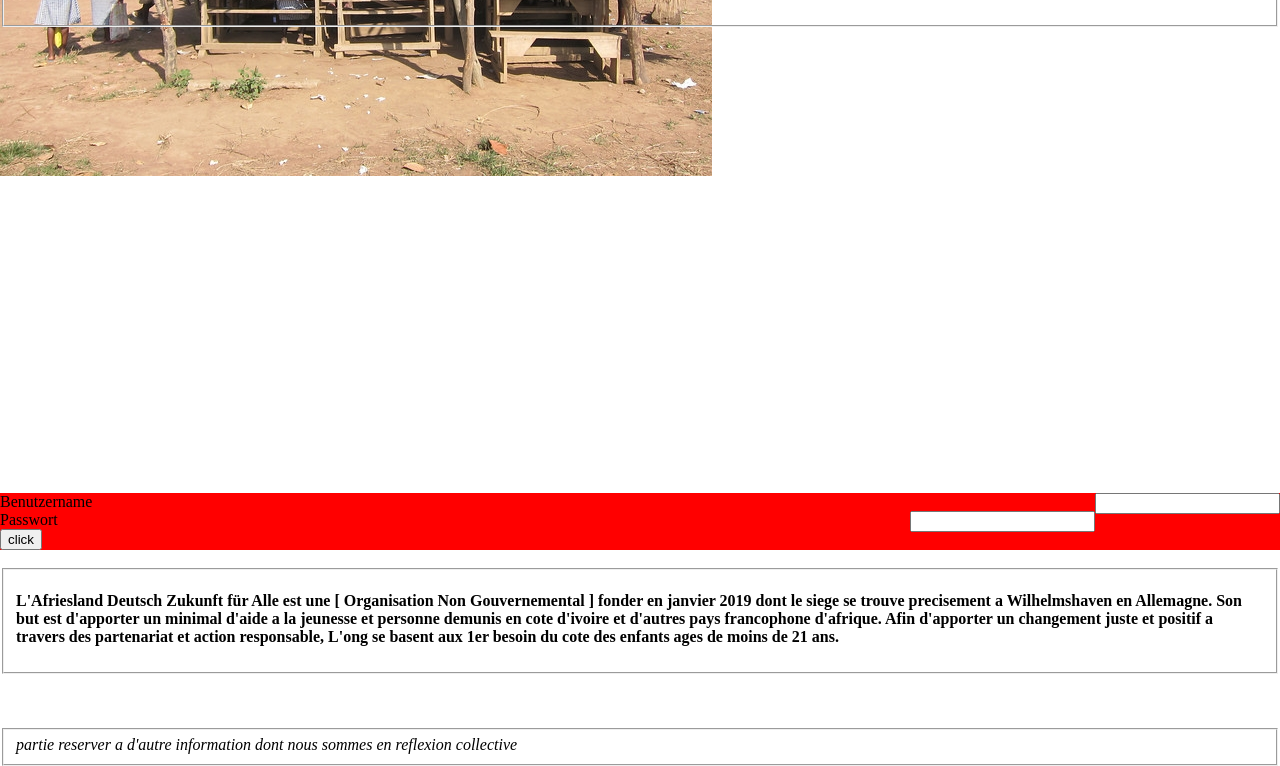
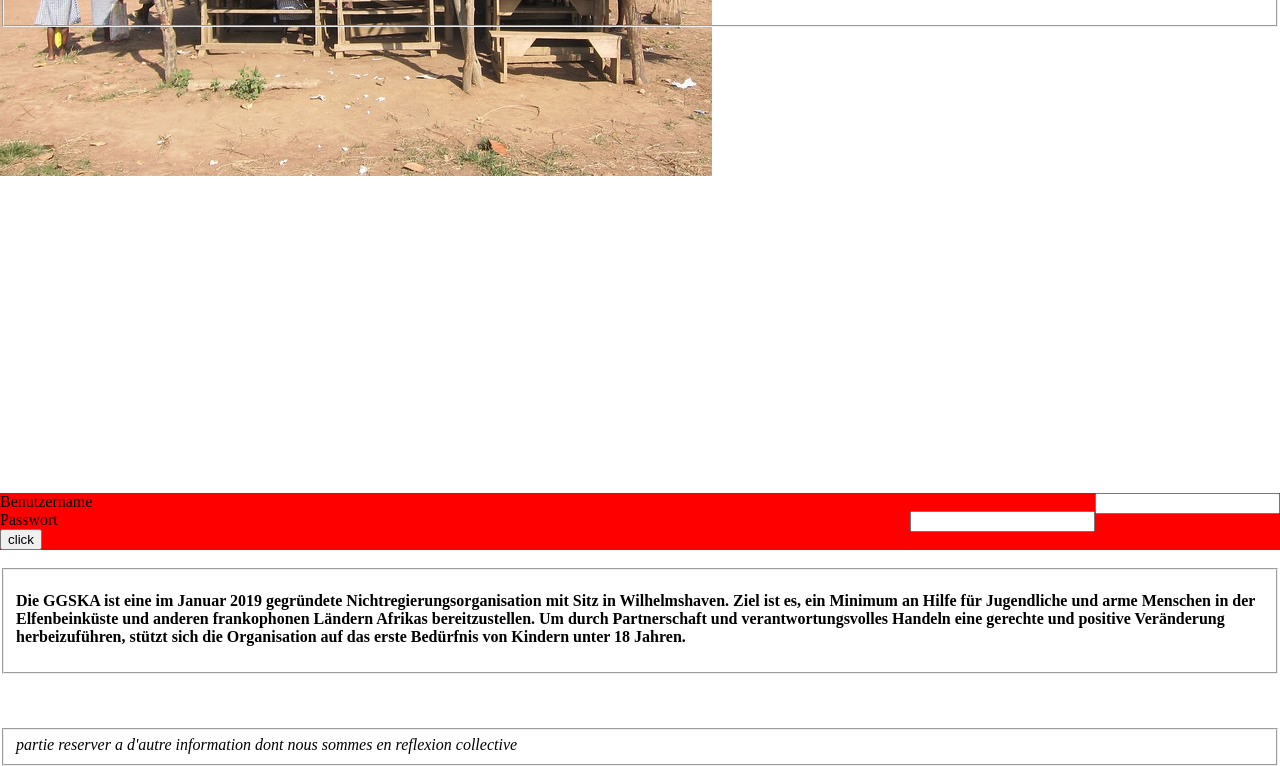
Before and after one commit to allys-m/ong, a plain HTML site: page index.html in a window 1280 px wide. Shown: the part 358-1124 px from the top of the page. Drawn offline with nearby package versions, Linux system fonts and the light colour scheme; a script that the page names is missing.

Commit message:
Update index.html

```diff
--- a/index.html
+++ b/index.html
@@ -87,8 +87,15 @@
  	<fieldset id="test">
  	<p>
  	  <b>
-L'Afriesland Deutsch Zukunft für Alle est une [ Organisation Non Gouvernemental ] fonder en janvier 2019 dont le siege se trouve precisement a Wilhelmshaven en Allemagne.
-Son but est d'apporter un minimal d'aide a la jeunesse et personne demunis en cote d'ivoire et d'autres pays francophone d'afrique. Afin d'apporter un changement juste et positif a travers des partenariat et action responsable, L'ong se basent aux 1er besoin du cote des enfants ages de moins de 21 ans.
+Die GGSKA ist eine im Januar 2019 gegründete
+Nichtregierungsorganisation mit Sitz in Wilhelmshaven.
+ Ziel ist es, ein Minimum an Hilfe für Jugendliche
+und arme Menschen in der Elfenbeinküste und anderen
+frankophonen Ländern Afrikas bereitzustellen.  Um durch
+Partnerschaft und verantwortungsvolles Handeln eine
+gerechte und positive Veränderung herbeizuführen, stützt
+ sich die Organisation auf das erste Bedürfnis von Kindern
+unter 18 Jahren.
  	 </b>
  	</p>
  	</fieldset>
```
